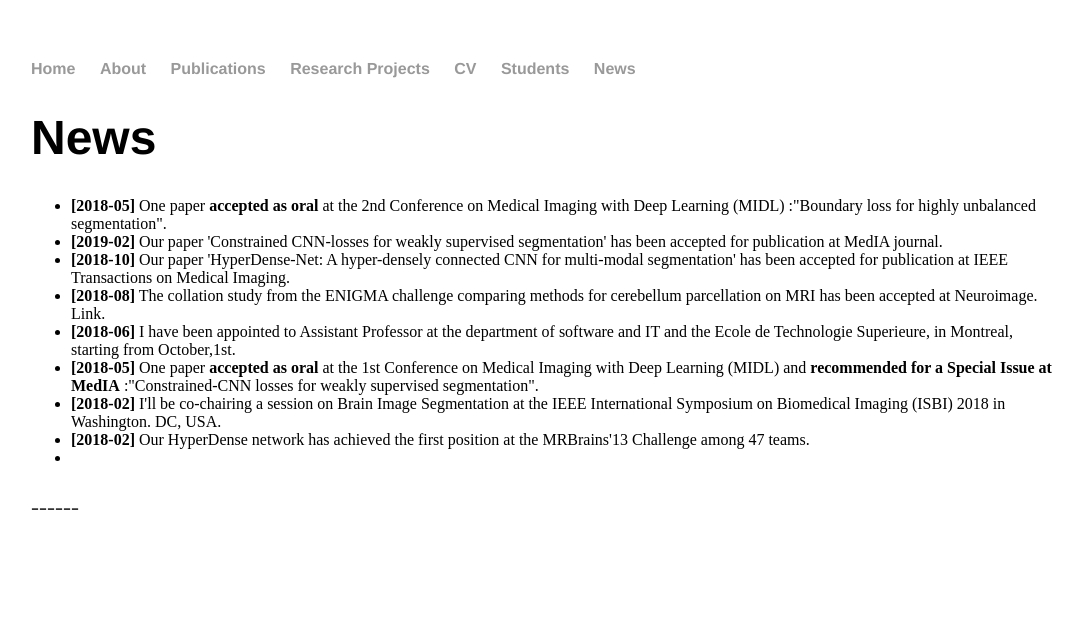
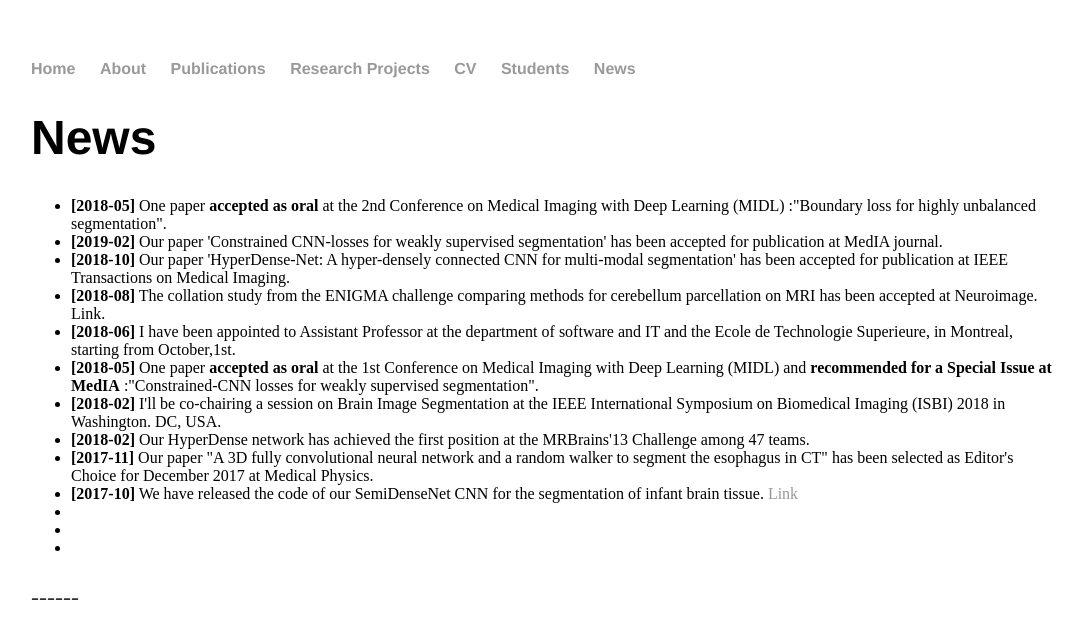
Before and after one commit to josedolz/josedolz.github.io, a Jekyll site: the page built from news/index.html, in a window 1280 px wide. Shown: the top 639 px of the page, without its empty margins (97-1180 px from the left). Built offline with Jekyll 4.4.1, drawn with Linux system fonts in a browser that asks for light colours.

Commit message:
Update index.html

```diff
--- a/news/index.html
+++ b/news/index.html
@@ -13,6 +13,10 @@ title: news
 		<li><b>[2018-05]</b> One paper <b>accepted as oral</b> at the 1st Conference on Medical Imaging with Deep Learning (MIDL) and <b>recommended for a Special Issue at MedIA</b> :"Constrained-CNN losses for weakly supervised segmentation".</li>
 		<li><b>[2018-02]</b> I'll be co-chairing a session on Brain Image Segmentation at the IEEE International Symposium on Biomedical Imaging (ISBI) 2018 in Washington. DC, USA.</li>
 		<li><b>[2018-02]</b> Our HyperDense network has achieved the first position at the MRBrains'13 Challenge among 47 teams.</li>
+		<li><b>[2017-11]</b> Our paper "A 3D fully convolutional neural network and a random walker to segment the esophagus in CT" has been selected as Editor's Choice for December 2017 at Medical Physics.</li>
+		<li><b>[2017-10]</b> We have released the code of our SemiDenseNet CNN for the segmentation of infant brain tissue. <a href="https://github.com/josedolz/SemiDenseNet">Link</a></li>
+		<li></li>
+		<li></li>
 		<li></li>
 	</ul>
 	<p>------</p>
```
